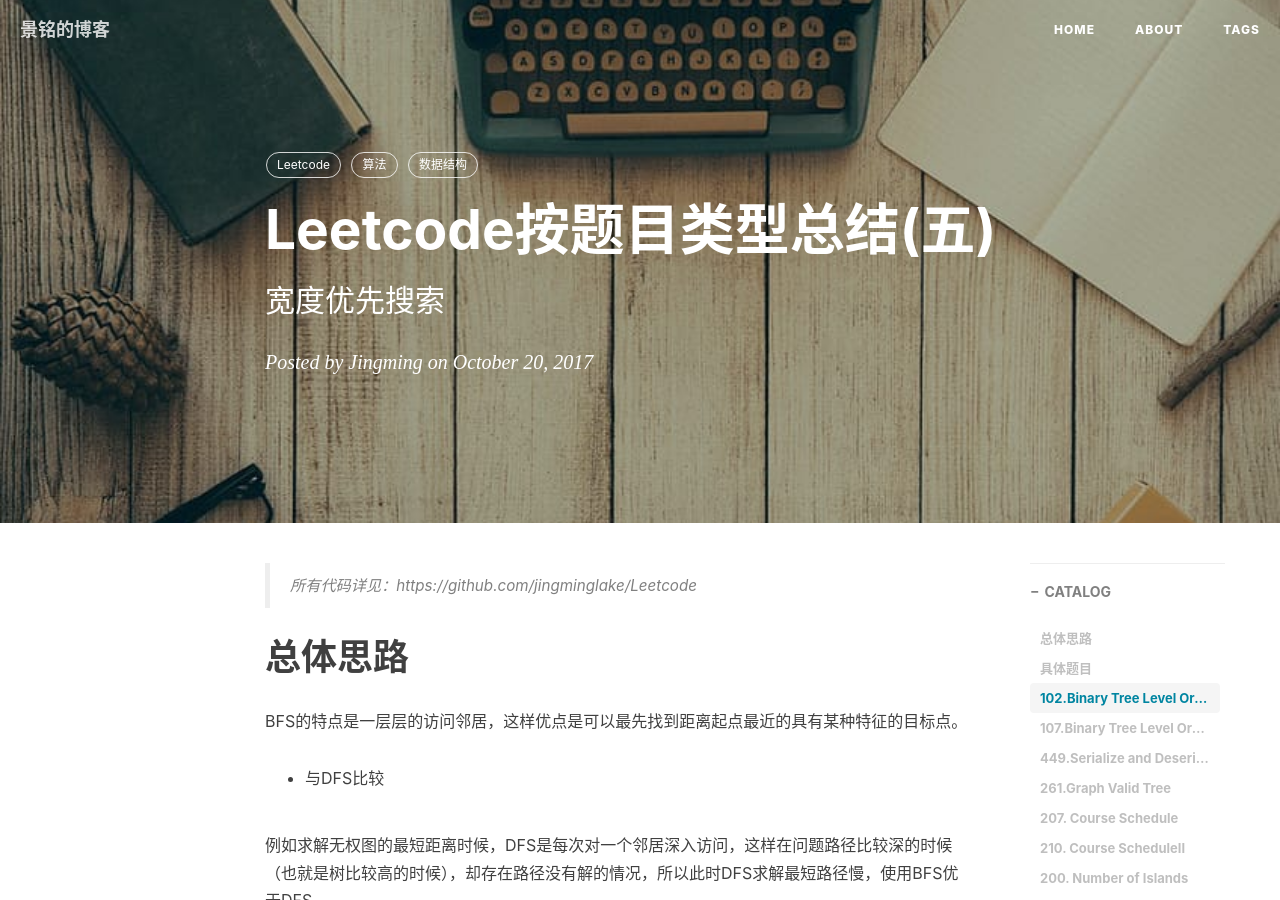
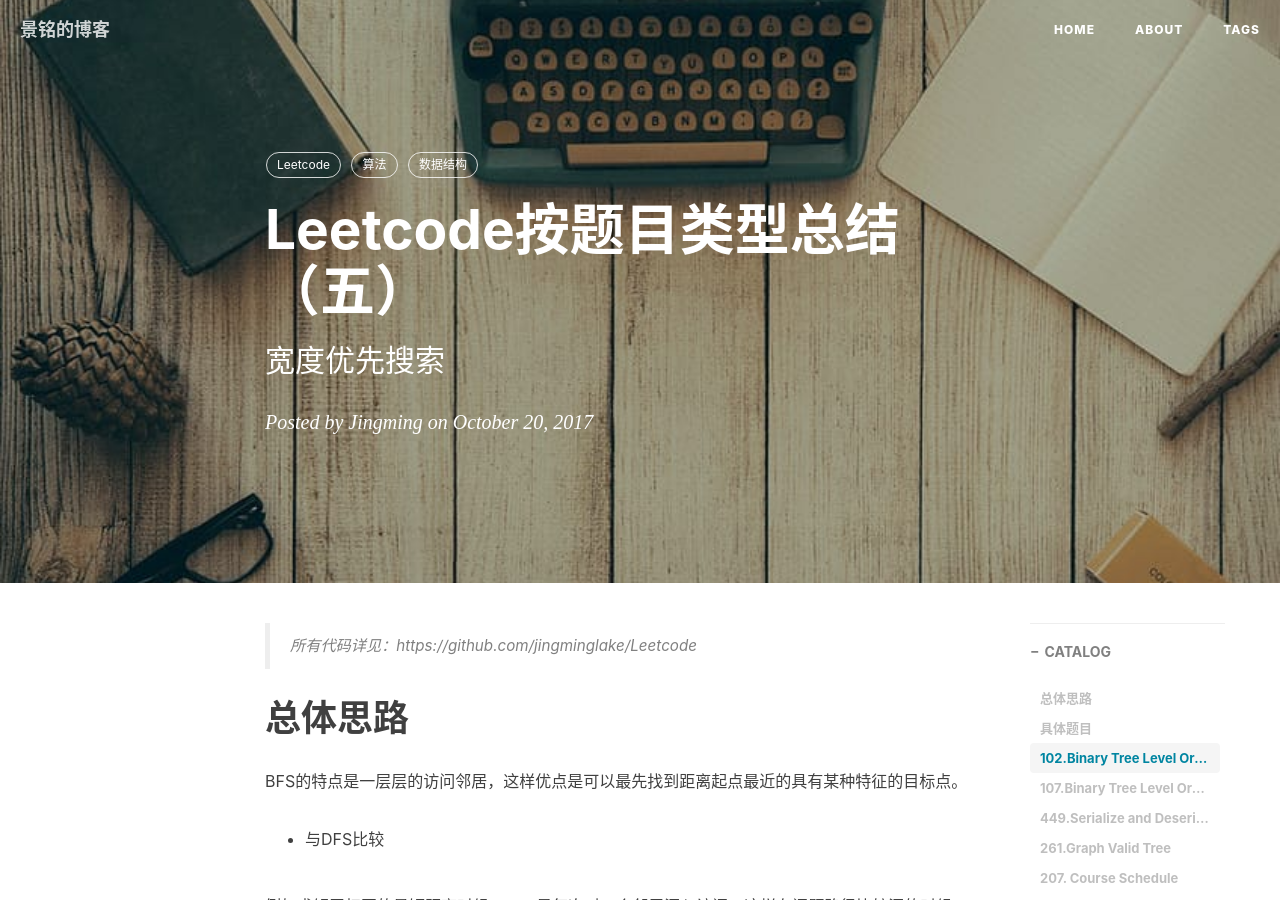
Before and after one commit to jingminglake/jingminglake.github.io, a Jekyll site: the page built from _posts/Leetcode/2017-10-20-Leetcode总结（五）.md, in a window 1280 px wide and 900 px high. Built offline with Jekyll 4.4.1, drawn with Linux system fonts in a browser that asks for light colours; nearby versions of some CDN libraries; comment, search, counter and statistics services are not loaded; some of the changed text lies outside the part shown.

Commit message:
name change

```diff
--- a/_posts/Leetcode/2017-10-20-Leetcode总结（五）.md
+++ b/_posts/Leetcode/2017-10-20-Leetcode总结（五）.md
@@ -1,6 +1,6 @@
 ---
 layout:     post
-title:      Leetcode按题目类型总结(五)
+title:      Leetcode按题目类型总结（五）
 subtitle:   宽度优先搜索
 date: 2017-10-20
 author:     Jingming
```
Also changed, not shown: _posts/Leetcode/2017-10-22-Leetcode总结（六）.md (+1 -1 lines), 13 other files.
